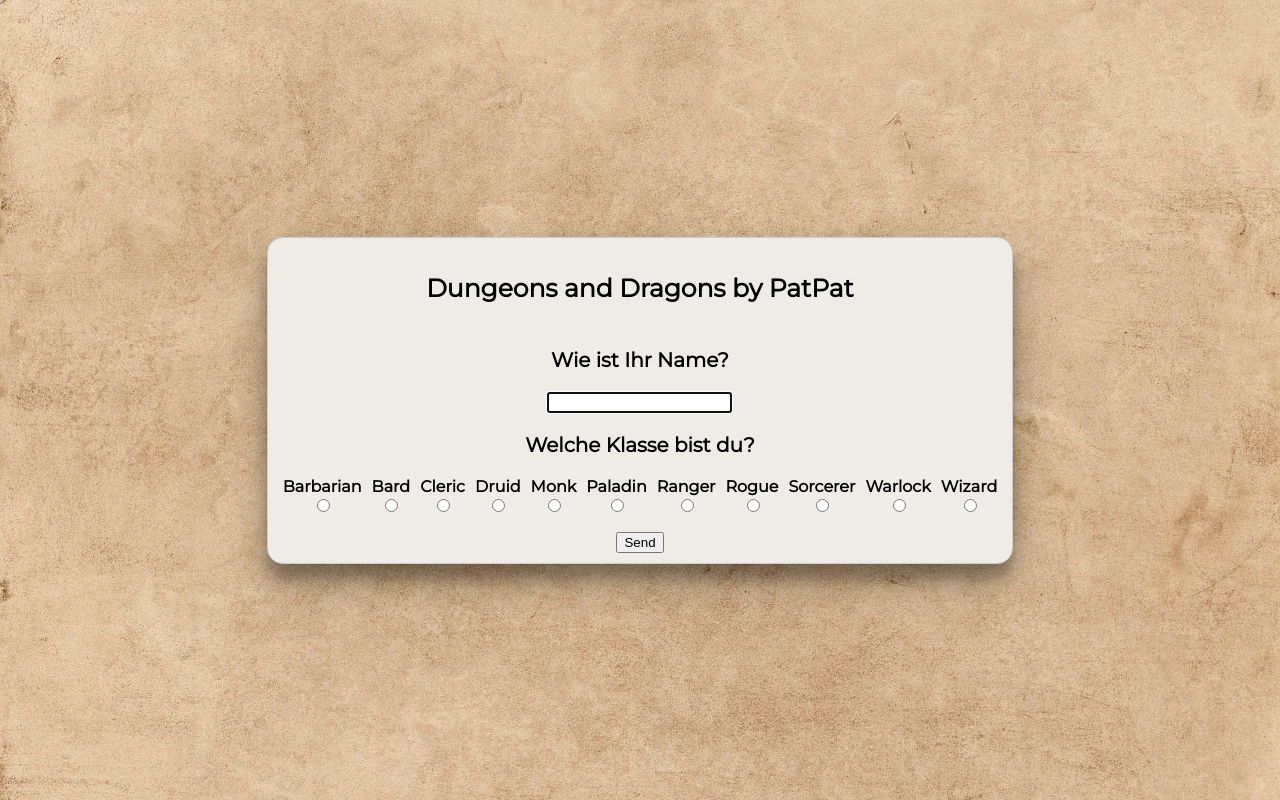
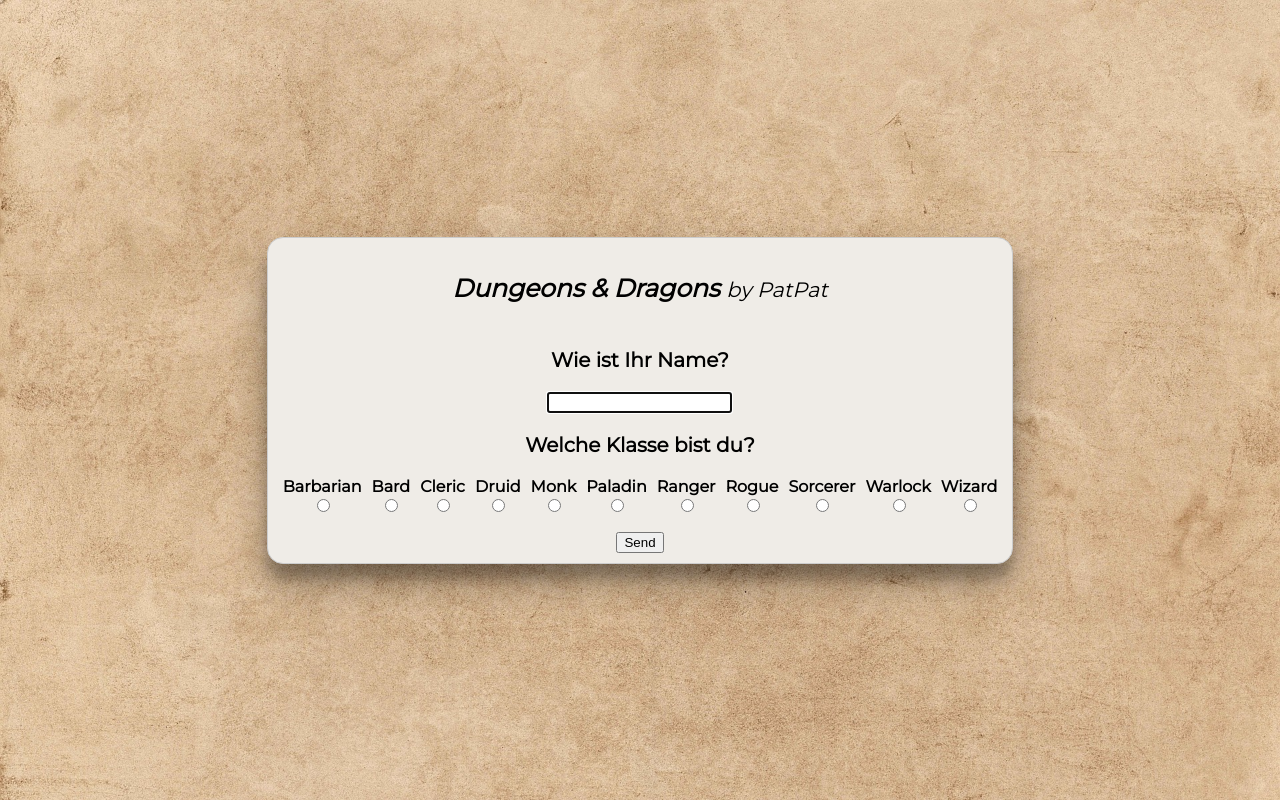
Before and after one commit to Patpatolino/DnD, a website: page views/index.html in a window 1280 px wide. Drawn offline with Linux system fonts and the light colour scheme; files that its build step writes are made by us from their sources; a script that the page names is missing; files whose address does not match are found by name.

Commit message:
login test

```diff
--- a/public/style.css
+++ b/public/style.css
@@ -30,7 +30,6 @@
 }
 
 #pWelcome{
-    font-weight: bold;
     font-size: 25px;
 }
 
@@ -64,7 +63,6 @@
     justify-content: center;
     font-weight: bold;
 }
-
 
 #dndBody {
     display:none;
--- a/views/index.html
+++ b/views/index.html
@@ -13,7 +13,7 @@
     <div id="loginBody">
         <div id="login">
             <div id="divWelcome">
-                <p id="pWelcome">Dungeons and Dragons by PatPat</p>
+                <p id="pWelcome"><b><i>Dungeons & Dragons</b> <small>by PatPat</small></i></p>
             </div>
             <div id="divCharName">
                     <p id="pCharName" class="loginQuestion">Wie ist Ihr Name?</p>
```
